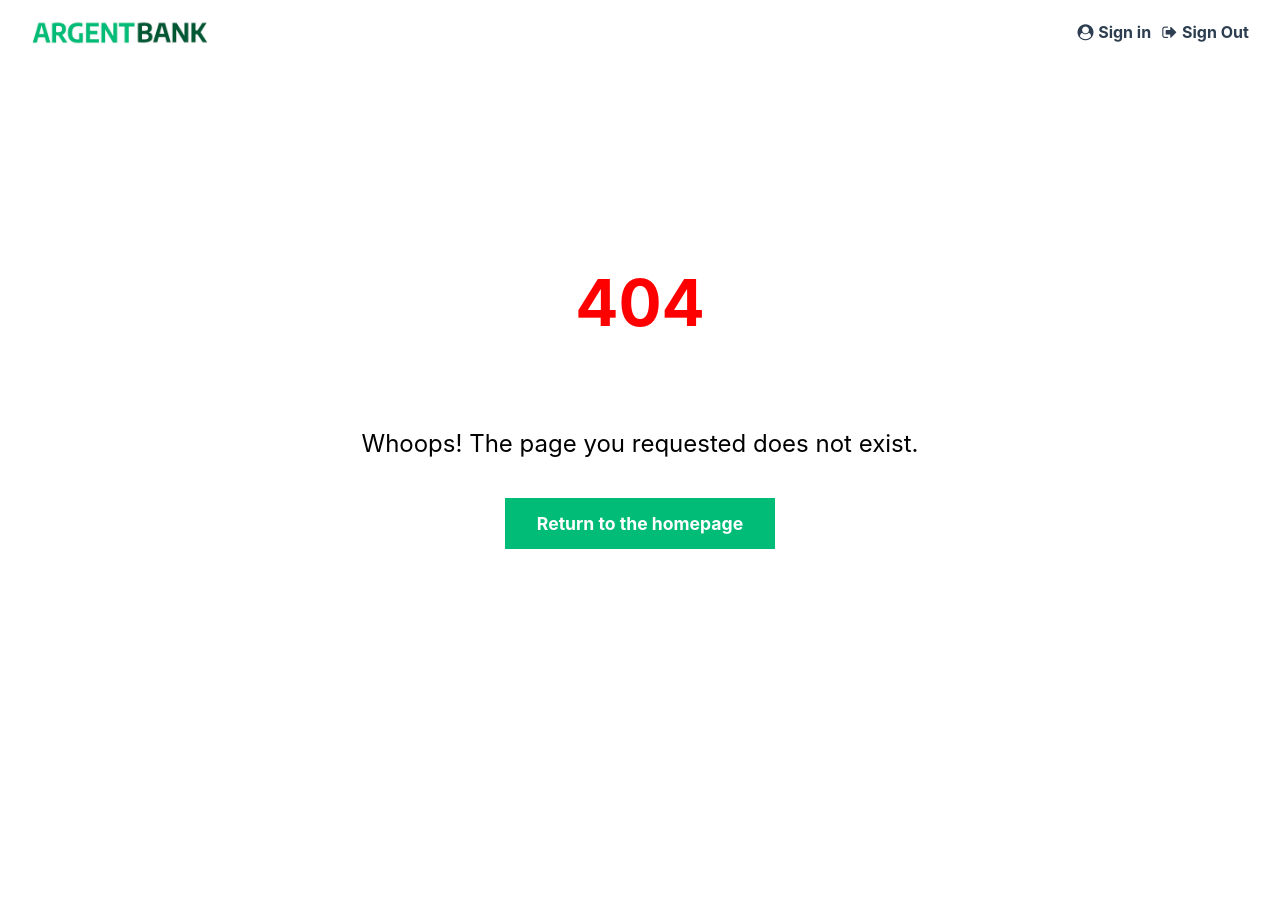
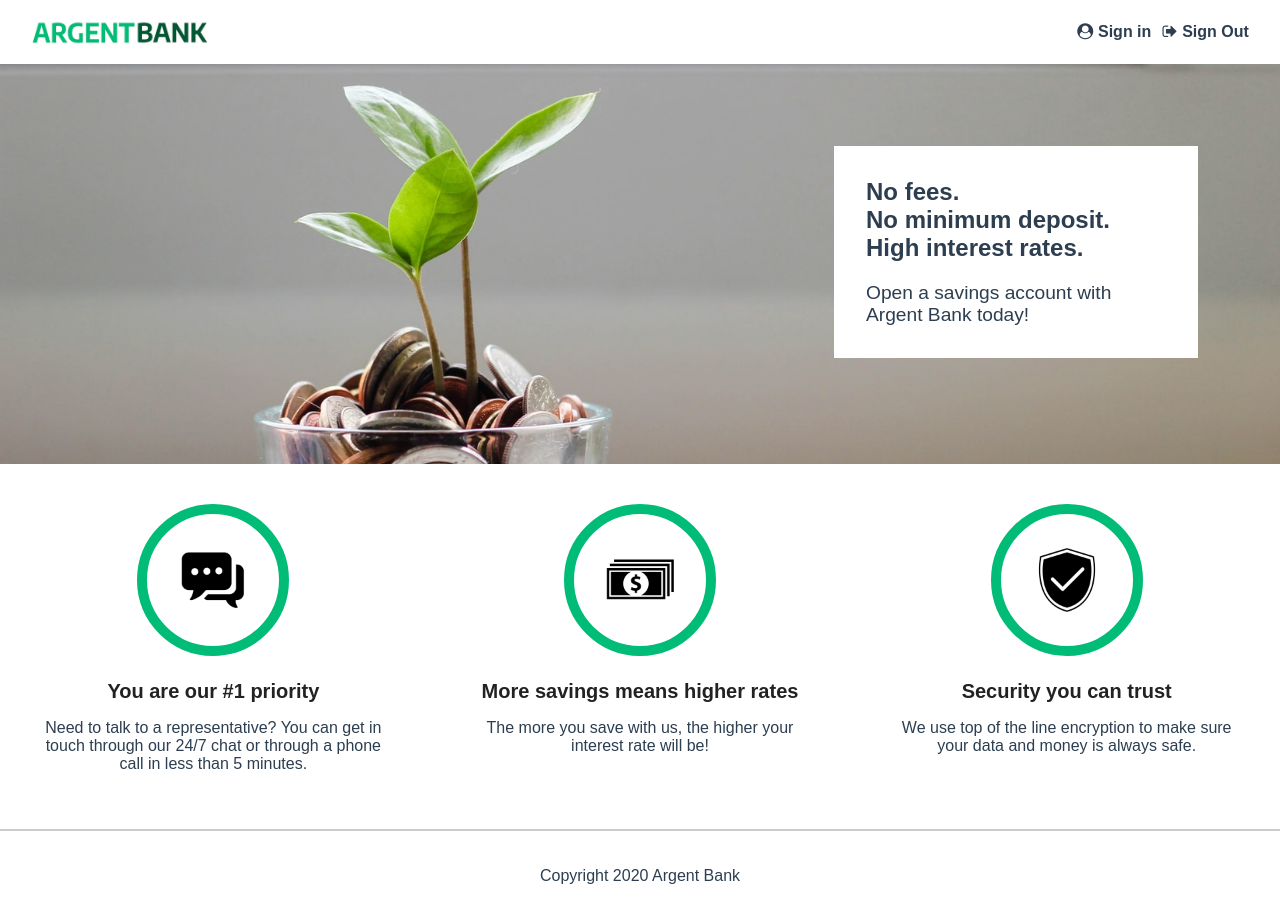
Before and after one commit to GuillaumeSere/bank-front, a React (Create React App) app: page / in a window 1280 px wide. Before the commit this address had no page. Shown: the top 922 px of the page. Before the commit the page ends 800 px from the top, so only its background shows below. Built offline with nearby package versions, Linux system fonts and the light colour scheme.

Commit message:
create page Home

```diff
--- a/src/App.js
+++ b/src/App.js
@@ -1,5 +1,7 @@
 import React from 'react';
 import { Routes, Route, Link, BrowserRouter } from "react-router-dom";
+import Home from "../src/pages/Home";
+import Footer from './components/Footer/Footer';
 import Header from './components/Header/Header';
 import Error from './pages/Error';
 
@@ -8,8 +10,10 @@
     <BrowserRouter>
         <Header />
         <Routes>
+            <Route path="/" element={<Home />} />
             <Route path="*" element={<Error />} />
         </Routes>
+        <Footer />
     </BrowserRouter>
   );
 }
--- /dev/null
+++ b/src/components/Banner/Banner.css
@@ -0,0 +1,51 @@
+.hero{
+    height: 300px;
+    background-image: url(../../assets/bank-tree.jpeg);
+    background-position: 0 -50px;
+    background-size: cover;
+    background-repeat: no-repeat;
+    position: relative;
+}
+.hero-content {
+    position: relative;
+    top: 2rem;
+    width: 200px;
+    background: white;
+    padding: 2rem;
+    text-align: left;
+    margin: 0 auto;
+}
+
+.hero-content .subtitle {
+    font-weight: bold;
+    font-size: 1rem;
+    margin: 0;
+}
+
+.hero-content .text {
+    margin-bottom: 0;
+    font-size: 0.9rem;
+}
+
+@media (min-width: 920px) {
+    .hero {
+      height: 400px;
+      background-position: 0% 33%;
+    }
+
+    .hero-content {
+      position: absolute;
+      top: 50px;
+      right: 50px;
+      width: 300px;
+      margin: 2rem;
+    }
+
+    .hero-content .subtitle {
+      font-size: 1.5rem;
+    }
+
+    .hero-content .text {
+      font-size: 1.2rem;
+    }
+}
--- /dev/null
+++ b/src/components/Banner/Banner.js
@@ -0,0 +1,25 @@
+import React from 'react';
+import './Banner.css';
+
+/**show banner
+ *
+ * @returns {JSX}
+ */
+
+export default function Banner(){
+
+
+  return (
+    <>
+      <div className="hero">
+        <section className="hero-content">
+          <h2 className="sr-only">Promoted Content</h2>
+          <p className="subtitle">No fees.</p>
+          <p className="subtitle">No minimum deposit.</p>
+          <p className="subtitle">High interest rates.</p>
+          <p className="text">Open a savings account with Argent Bank today!</p>
+        </section>
+      </div>
+    </>
+  );
+}
--- /dev/null
+++ b/src/components/Features/Features.css
@@ -0,0 +1,25 @@
+.feature-icon {
+    width: 50px;
+    border: 10px solid #00bc77;
+    border-radius: 50%;
+    padding: 1rem;
+  }
+
+  .feature-item {
+    flex: 1;
+    padding: 2.5rem;
+  }
+
+  .feature-item-title {
+    color: #222;
+    font-size: 1.25rem;
+    font-weight: bold;
+    margin-bottom: 0.5rem;
+  }
+
+  @media (min-width: 920px) {
+    .feature-icon {
+      width: 100px;
+    }
+
+  }
--- /dev/null
+++ b/src/components/Features/Features.js
@@ -0,0 +1,46 @@
+import React from 'react';
+import './Features.css';
+import iconChat from '../../assets/icon-chat.png';
+import iconMoney from '../../assets/icon-money.png';
+import iconSecurity from '../../assets/icon-security.png';
+
+/**show item feature
+ *  @param {object} props.element
+ *  @param {string} props.element.img
+ *  @param {string} props.element.title
+ *  @param {string} props.element.text
+ * @returns {JSX}
+ */
+
+export default function Features(props){
+
+  let variableImg;
+  switch(props.element.img){
+    case 'pictureChat':
+    variableImg=iconChat
+      break;
+
+    case 'pictureMoney':
+    variableImg=iconMoney
+      break;
+
+    case 'pictureSecurity':
+    variableImg=iconSecurity
+      break;
+
+
+  }
+
+  return (
+    <>
+      <div className="feature-item">
+          <img src={variableImg} alt="Chat Icon" className="feature-icon" />
+          <h3 className="feature-item-title">{props.element.title}</h3>
+          <p>
+            {props.element.text}
+          </p>
+        </div>
+    </>
+  )
+
+}
--- /dev/null
+++ b/src/components/Footer/Footer.css
@@ -0,0 +1,11 @@
+.footer {
+    display: flex;
+    justify-content: center;
+    border-top: 2px solid #ccc;
+    padding: 2rem 0 1.5rem;
+    height: 4rem;
+}
+
+.footer-text {
+    margin-top: 0.2rem;
+}
--- /dev/null
+++ b/src/components/Footer/Footer.js
@@ -0,0 +1,16 @@
+import "./Footer.css"
+import React from "react";
+
+/**show Footer
+ * @returns {JSX}
+ */
+
+ export default function Footer(){
+    return (
+      <>
+        <footer className="footer">
+            <p className="footer-text">Copyright 2020 Argent Bank</p>
+        </footer>
+      </>
+    );
+  }
--- a/src/components/Header/Header.js
+++ b/src/components/Header/Header.js
@@ -23,7 +23,7 @@
             <i className="fa fa-user-circle"></i>
             Sign in
             </Link>
-            <Link className="main-nav-item" to="/login">
+            <Link to="/login" className="main-nav-item">
             <i className='fa fa-sign-out'></i>
             Sign Out
             </Link>
--- a/src/index.css
+++ b/src/index.css
@@ -1,10 +1,13 @@
 body {
   margin: 0;
-  font-family: -apple-system, BlinkMacSystemFont, 'Segoe UI', 'Roboto', 'Oxygen',
-    'Ubuntu', 'Cantarell', 'Fira Sans', 'Droid Sans', 'Helvetica Neue',
-    sans-serif;
-  -webkit-font-smoothing: antialiased;
-  -moz-osx-font-smoothing: grayscale;
+  font-family: Arial, Helvetica, sans-serif;
+  display: flex;
+  flex-direction: column;
+  min-height: 100vh;
+}
+
+html{
+    color: #2c3e50;
 }
 
 code {
--- /dev/null
+++ b/src/pages/Home.css
@@ -0,0 +1,17 @@
+.features {
+    display: flex;
+    flex-direction: column;
+  }
+
+  @media (min-width: 920px) {
+    .features {
+      flex-direction: row;
+    }
+  }
+  html {
+    font-family: Avenir, Helvetica, Arial, sans-serif;
+    -webkit-font-smoothing: antialiased;
+    -moz-osx-font-smoothing: grayscale;
+    text-align: center;
+    color: #2c3e50;
+  }
--- /dev/null
+++ b/src/pages/Home.js
@@ -0,0 +1,50 @@
+import React from 'react';
+import Banner from '../components/Banner/Banner';
+import Features from '../components/Features/Features';
+import './Home.css'
+
+const informationFeature=[
+  {
+    id:1,
+    img:"pictureChat",
+    title:"You are our #1 priority",
+    text:"Need to talk to a representative? You can get in touch through our 24/7 chat or through a phone call in less than 5 minutes.",
+  },
+  {
+    id:2,
+    img:'pictureMoney',
+    title:"More savings means higher rates",
+    text:"The more you save with us, the higher your interest rate will be!",
+  },
+
+
+  {
+    id:3,
+    img:'pictureSecurity',
+    title:"Security you can trust",
+    text:"We use top of the line encryption to make sure your data and money is always safe.",
+  }
+]
+/**show Page Home
+ *
+ * @returns {JSX}
+ */
+
+ export default function Home(){
+
+  return (
+    <>
+      <main>
+        <Banner/>
+        <section className='features'>
+          <h2 className="sr-only">Features</h2>
+            {informationFeature.map((elt)=>
+              <Features element={elt} key={elt.id}/>
+            )}
+        </section>
+      </main>
+
+    </>
+  )
+
+}
```
